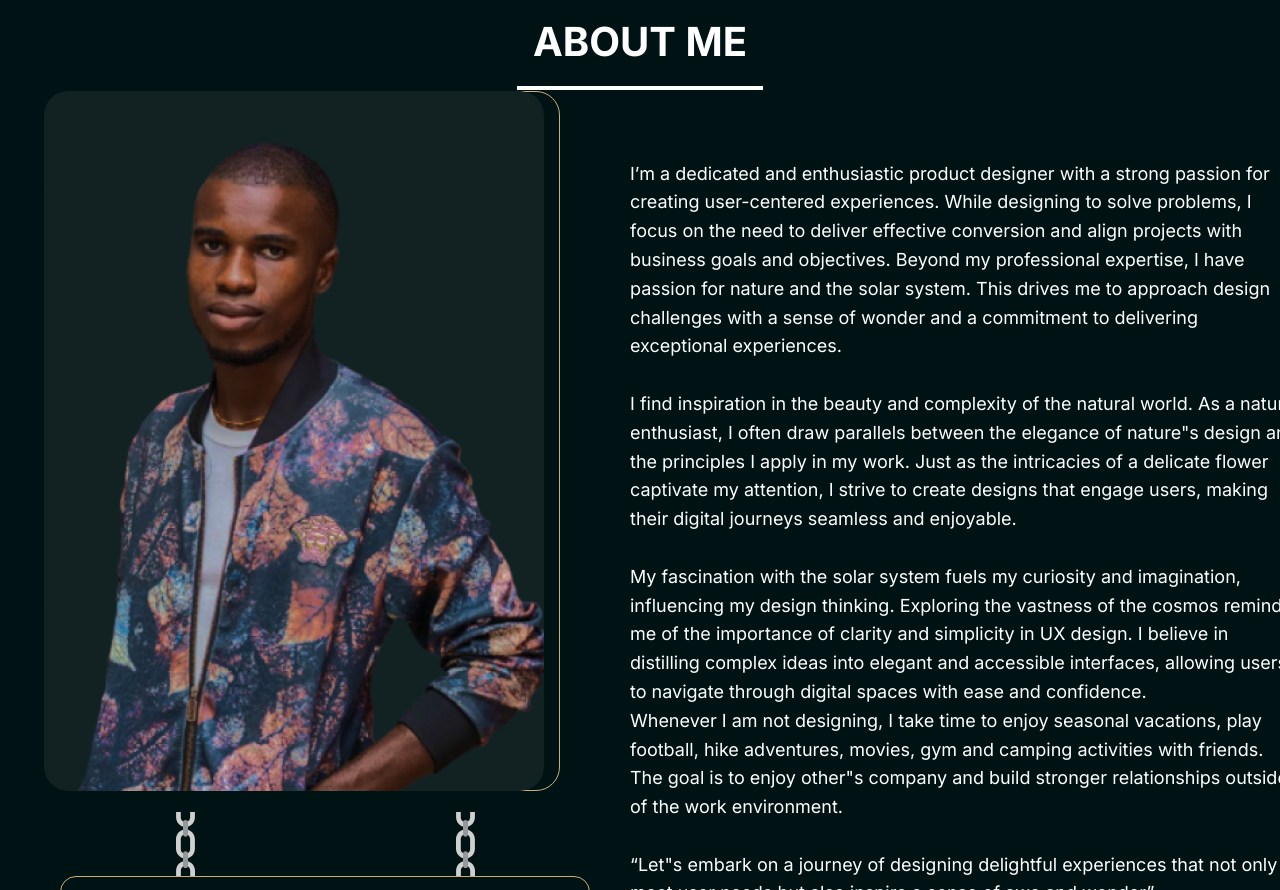
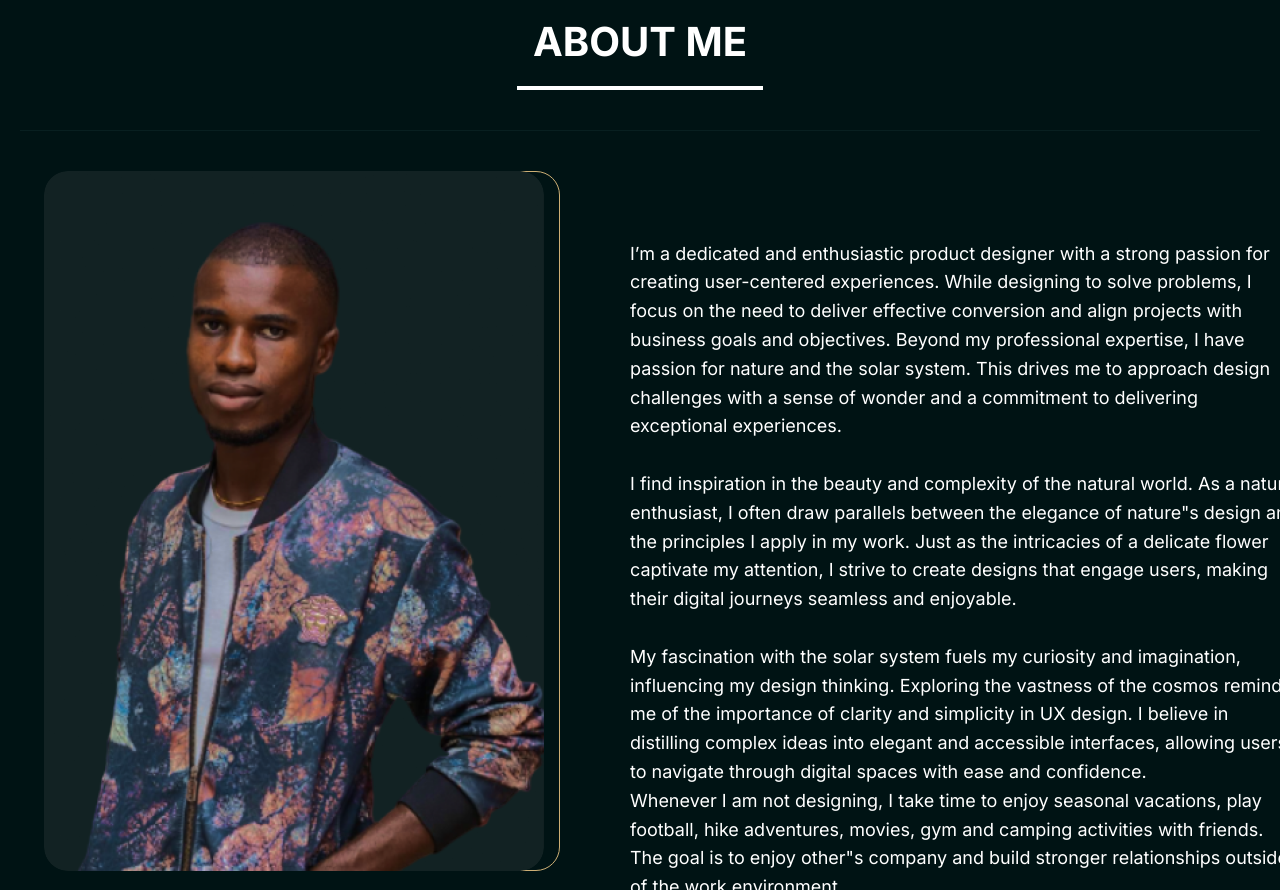
Before and after one commit to Maxwell011/portfolio-design, a Next.js app: page / in a window 1280 px wide. Shown: the part 4034-4924 px from the top of the page. Built offline with nearby package versions, Linux system fonts and the light colour scheme.

Commit message:
Update background color in About component

```diff
--- a/src/app/components/About.tsx
+++ b/src/app/components/About.tsx
@@ -16,7 +16,7 @@ const About = () => {
             ABOUT ME
           </h1>
         </div>
-        <div className="w-[1240px] h-px bg-black"></div>
+        <div className="w-[1240px] h-px bg-[#081f20] my-10"></div>
 
         <div className="flex justify-center items-center gap-10">
           <div>
```
